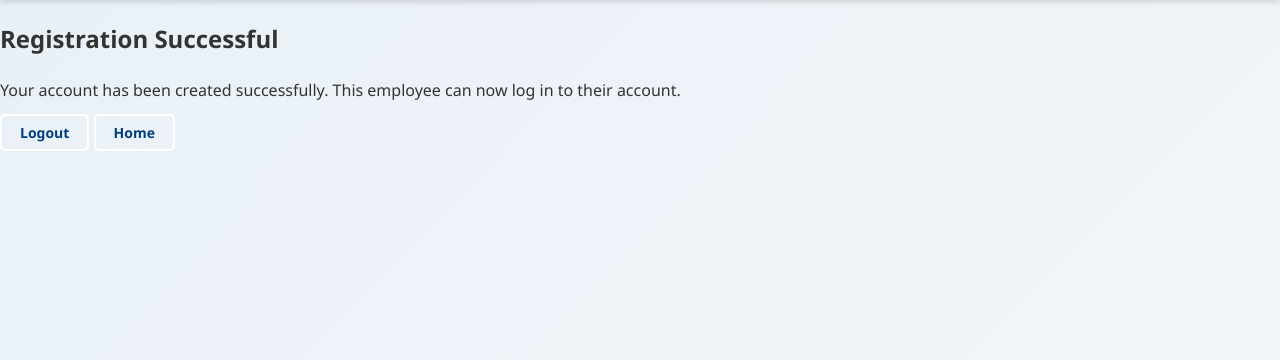
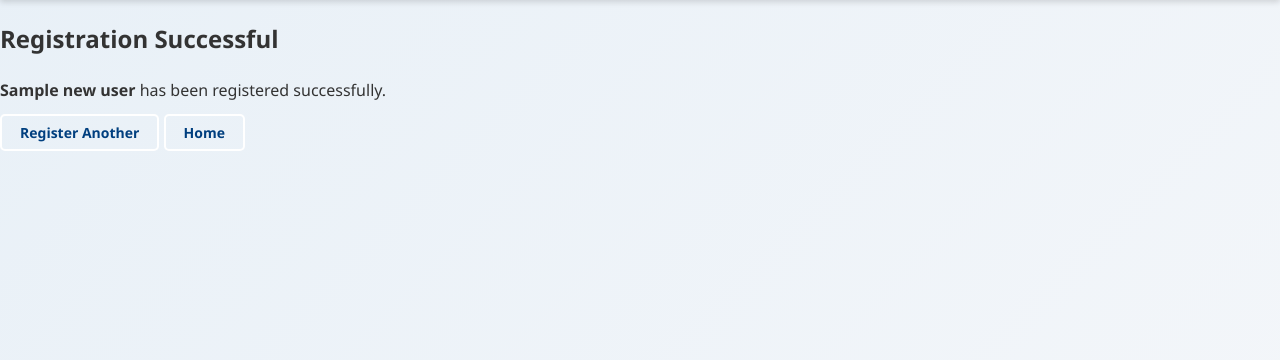
Before and after one commit to GravesSoftwareDev/ARC---Scheduling-App, a Django app: template scheduling_app/account/templates/account/register_done.html in a window 1280 px wide. Shown: the part 60-420 px from the top of the page. Run offline with Django 5.2, Linux system fonts and the light colour scheme; the template is opened without the code that fills it: most values are stand-ins (such as "Sample title", 1, 10 or a date in 2020).

Commit message:
Add Register Another button to registration success page

```diff
--- a/scheduling_app/account/templates/account/register_done.html
+++ b/scheduling_app/account/templates/account/register_done.html
@@ -3,8 +3,8 @@
 {% block content %}
 <div class="registration-success-container">
     <h2>Registration Successful</h2>
-    <p>Your account has been created successfully. This employee can now log in to their account.</p>
-        <a href="{% url 'account:logout' %}" class="nav-btn nav-btn-logout-dark">Logout</a>
+    <p><strong>{{ new_user.get_full_name }}</strong> has been registered successfully.</p>
+        <a href="{% url 'account:register' %}" class="nav-btn nav-btn-logout-dark">Register Another</a>
         <a href="{% url 'dashboard:dashboard' %}" class="nav-btn nav-btn-logout-dark">Home</a>
 </div>
 {% endblock content %}
```
